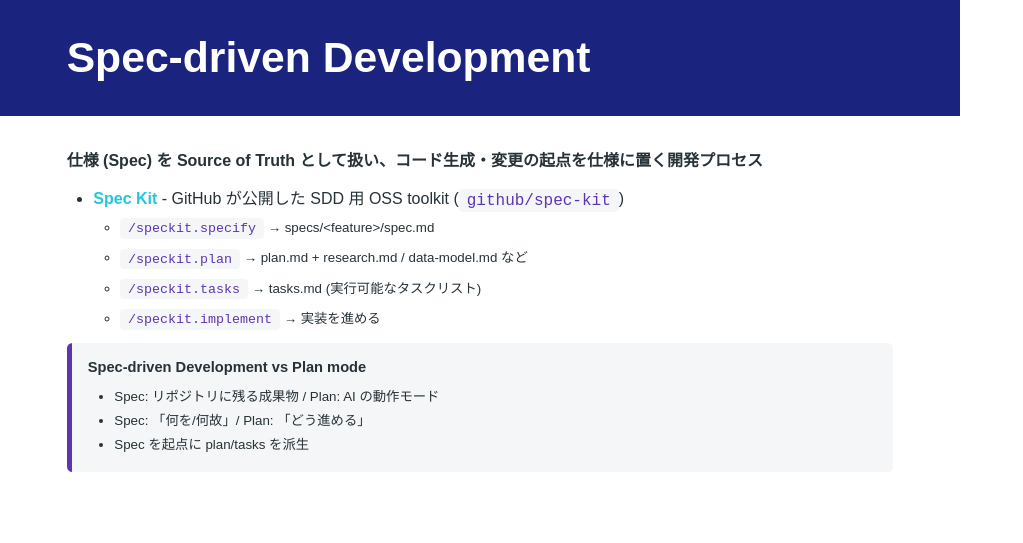
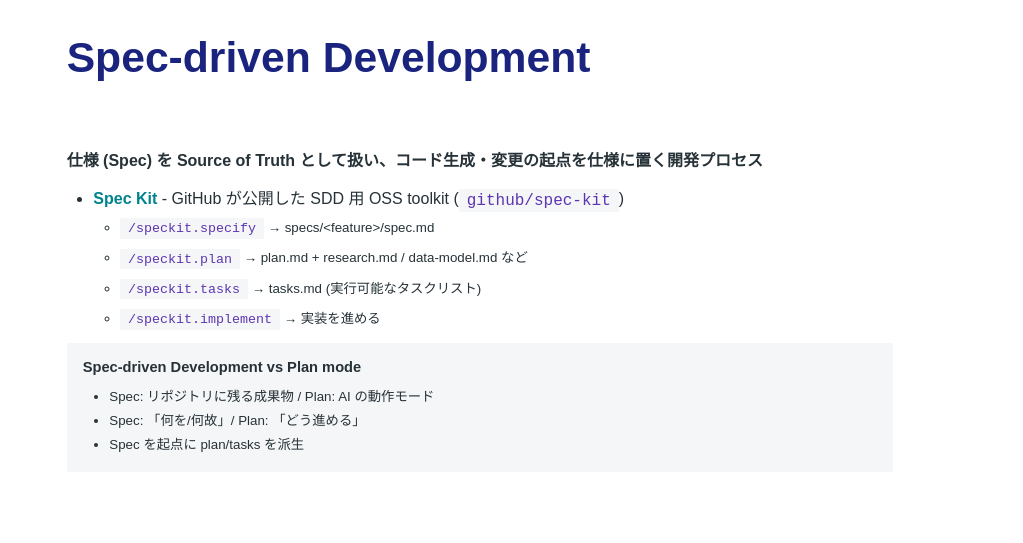
Before and after one commit to dceoy/text-to-slides-lab, a website: page workspace/slides/slide13.html in a window 1280 px wide. Shown: the whole page, without its empty margins (0-1023 px from the left). Drawn offline with Linux system fonts and the light colour scheme.

Commit message:
Use cold colors

```diff
--- a/workspace/slides/slide13.html
+++ b/workspace/slides/slide13.html
@@ -16,11 +16,10 @@
         flex-direction: column;
       }
       .header {
-        background: #1a237e;
         padding: 25pt 50pt;
       }
       h1 {
-        color: #ffffff;
+        color: #1a237e;
         font-size: 32pt;
         font-weight: bold;
         margin: 0;
@@ -46,7 +45,7 @@
         margin-bottom: 7pt;
       }
       .highlight {
-        color: #26c6da;
+        color: #00838f;
         font-weight: bold;
       }
       .code {
@@ -55,15 +54,14 @@
           monospace;
         background: #f4f6f7;
         padding: 2pt 6pt;
-        border-radius: 3pt;
+
         color: #5e35b1;
       }
       .vs {
         background: #f4f6f7;
         padding: 10pt 12pt;
-        border-radius: 4pt;
+
         margin-top: 10pt;
-        border-left: 4pt solid #5e35b1;
       }
       .vs p {
         margin: 0 0 6pt 0;
```
Also changed, not shown: draft/20260118_github_actions_and_copilot.md (+1 -1 lines), workspace/slides/slide01.html (+2 -8 lines), workspace/slides/slide02.html (+1 -2 lines), workspace/slides/slide03.html (+2 -3 lines), workspace/slides/slide04.html (+3 -5 lines), workspace/slides/slide05.html (+2 -3 lines), workspace/slides/slide06.html (+3 -4 lines), workspace/slides/slide07.html (+3 -4 lines), workspace/slides/slide08.html (+2 -3 lines), workspace/slides/slide09.html (+2 -3 lines), workspace/slides/slide10.html (+2 -4 lines), workspace/slides/slide11.html (+2 -3 lines), workspace/slides/slide12.html (+3 -4 lines), workspace/slides/slide14.html (+2 -3 lines), 1 more files, 1 other file.
